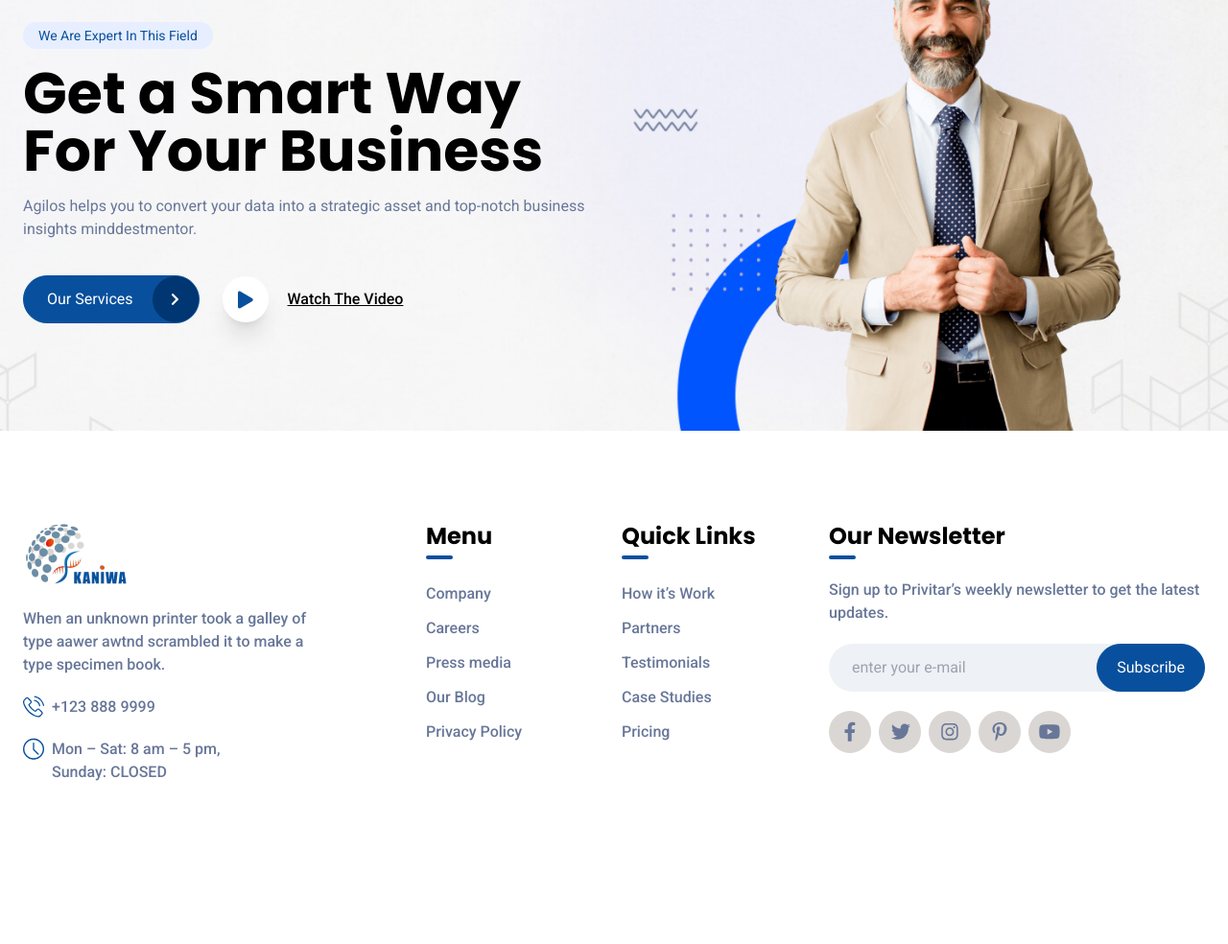
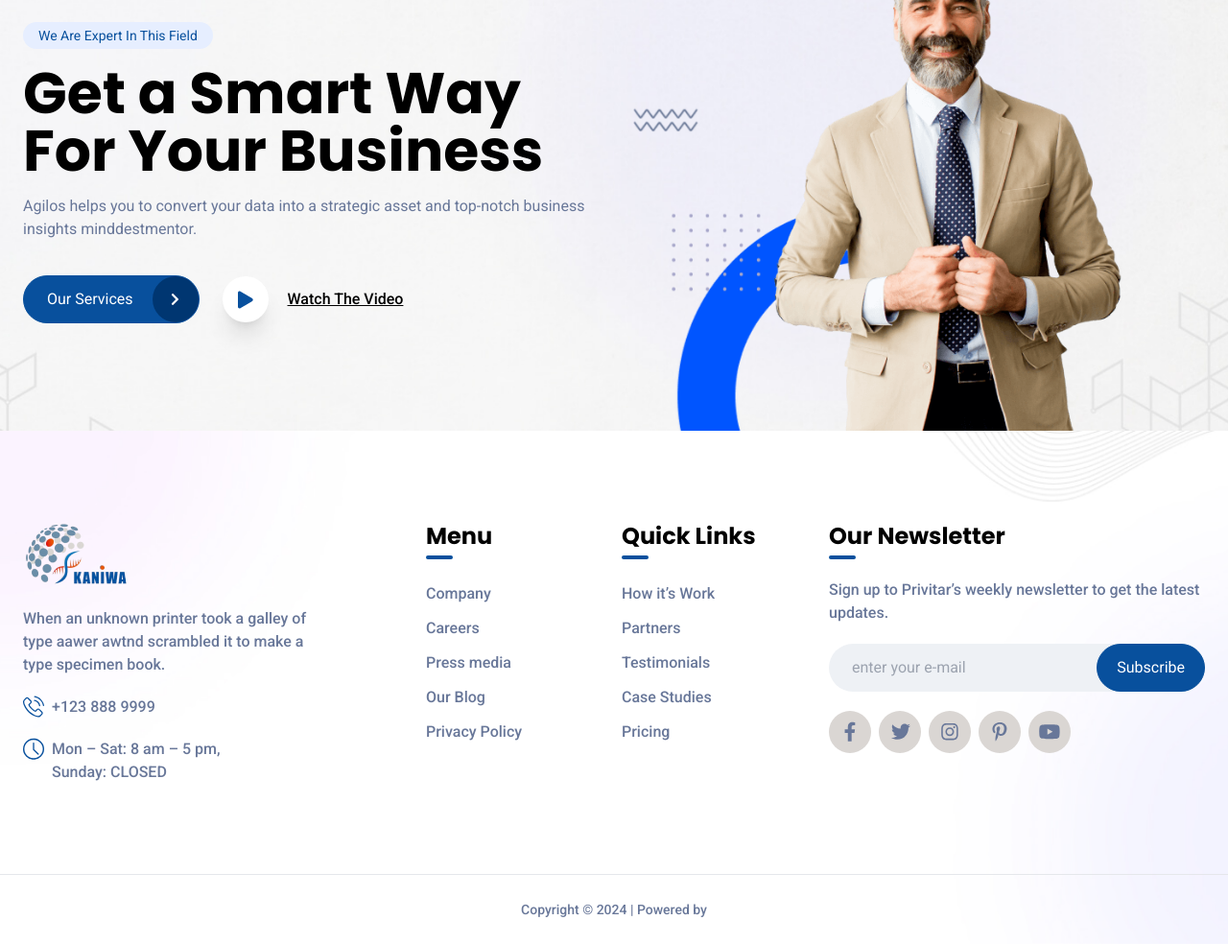
Before and after one commit to PawarPrahlad/kaniwa, a website: page public/index.html in a window 1280 px wide. Shown: the part 264-1248 px from the top of the page at 96% size. Before the commit the page ends 1175 px from the top, so only its background shows below. Drawn offline with Linux system fonts and the light colour scheme.

```diff
--- a/public/index.html
+++ b/public/index.html
@@ -89,8 +89,8 @@
         </div>
         <img src="assets/image/hero_banner.png" class="inset-0 w-full h-full object-cover absolute" alt="hero_banner"/>
     </section>
-    <footer class="py-12 lg:py-16 xl:py-20 relative">
-        <div class="wrapper">
+    <footer class="relative">
+        <div class="py-12 lg:py-16 xl:py-20 wrapper relative z-10">
             <div class="flex flex-wrap -mx-3.5">
                 <div class="w-full md:w-1/2 lg:w-1/3 p-3.5">
                     <div class="w-full max-w-[300px] space-y-3 md:space-y-5">
@@ -198,6 +198,10 @@
                 </div>
             </div>
         </div>
+        <div class="w-full p-4 md:py-6 text-center relative z-10 border-t border-gray-200">
+            <span class="text-xs md:text-sm font-medium text-wgray">Copyright © 2024 | Powered by</span>
+        </div>
+        <img src="assets/image/ft_bg.png" class="absolute inset-0 w-full h-full object-cover" alt="ft_bg"/>
     </footer>
     <script>
         // Active Class JS
@@ -219,6 +223,5 @@
             element.classList.remove(db);
             }
     </script>
-
 </body>
 </html>
```
Also changed, not shown: public/assets/css/style.css, public/assets/image/ft_bg.png (added).
